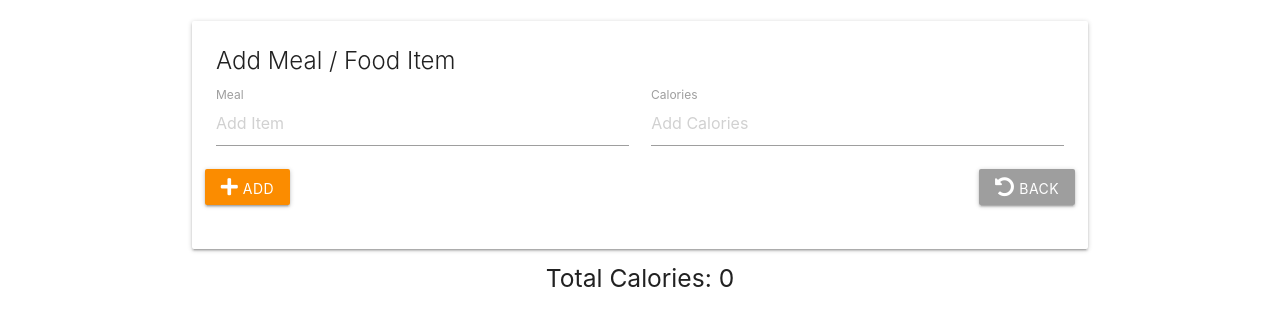
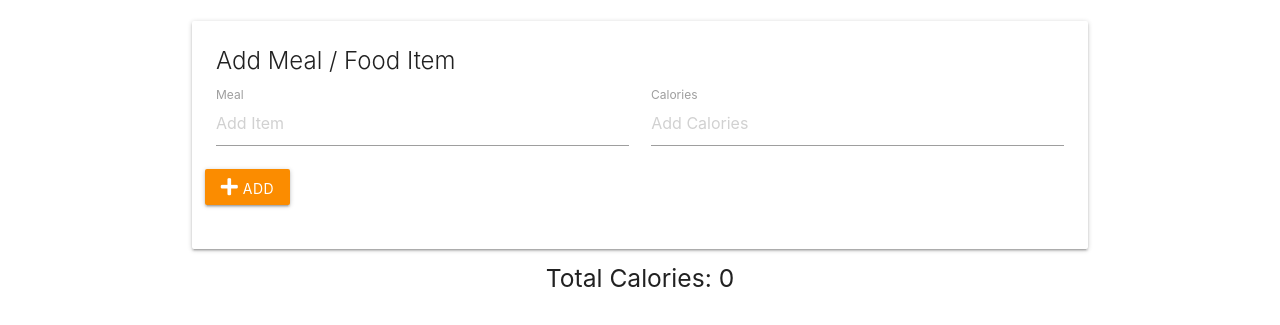
Before and after one commit to Osia-me/trackingCalories, a plain HTML site: page index.html in a window 1280 px wide. Shown: the part 73-398 px from the top of the page. Drawn offline with nearby package versions, Linux system fonts and the light colour scheme.

Commit message:
hiding updating post buttons with clearEditState function in UICtrl and colling it with init function

```diff
--- a/app.js
+++ b/app.js
@@ -59,6 +59,9 @@ const UICtrl = (function(){
   const UISelectors = {
     itemList: '#item-list',
     addBtn: '.add-btn',
+    updateBtn: '.update-btn',
+    deleteBtn: '.delete-btn',
+    backBtn: '.back-btn',
     itemNameInput: '#item-name',
     itemCaloriesInput: '#item-calories',
     totalCalories: '.total-calories'
@@ -112,6 +115,13 @@ const UICtrl = (function(){
     showTotalCalories: function(total){
       document.querySelector(UISelectors.totalCalories).textContent = total;
     },
+    clearEditState: function(){
+      UICtrl.clearInput();
+      document.querySelector(UISelectors.updateBtn).style.display = 'none';
+      document.querySelector(UISelectors.deleteBtn).style.display = 'none';
+      document.querySelector(UISelectors.backBtn).style.display = 'none';
+      document.querySelector(UISelectors.addBtn).style.display = 'inline';
+    },
     getSelectors: function(){
       return UISelectors;
     }
@@ -152,7 +162,8 @@ const App = (function(ItemCtrl, UICtrl){
   //Public methods
   return {
     init: function(){
-      console.log('Initializing App...');
+      //Clear edit state/set initial Set
+      UICtrl.clearEditState();
       //Fetch Items from data structure
       const items = ItemCtrl.getItems();
       //Check if any items
```
Also changed, not shown: index.html (+2 -2 lines).
